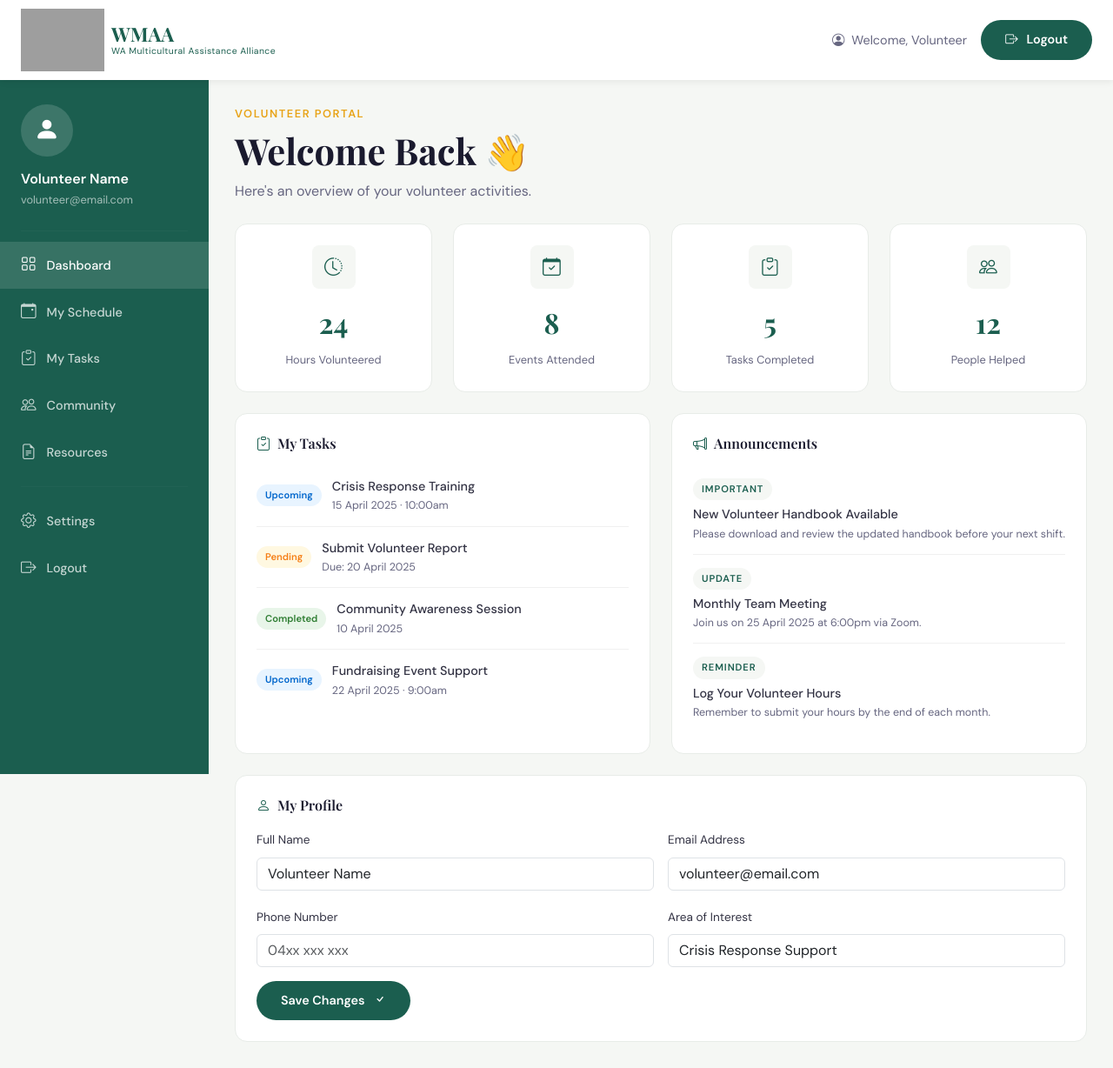
After one commit to Harpreet-Personal/WMAA-Website-Project, a Flask app: page /dashboard in a window 1280 px wide. The commit adds this page. Shown: the whole page at 87% size. Run offline with Flask 3, Linux system fonts and the light colour scheme; some libraries are stand-ins or nearby versions; grey boxes are pictures that could not be loaded.

Commit message:
feat: add volunteer portal, login/signup, dashboard and navbar updates after Flask integration

```diff
--- a/app.py
+++ b/app.py
@@ -28,7 +28,7 @@ def inject_language():
 
 @app.route("/")
 def home():
-    return render_template("index.html")
+    return render_template("index.html", page_name='home')
 
 @app.route("/about")
 def about():
@@ -63,7 +63,17 @@ def set_language(lang):
     if lang in supported_languages:
         session["lang"] = lang
     return redirect(request.referrer or url_for("home"))
+@app.route("/volunteer")
+def volunteer():
+    return render_template("volunteer.html")
 
+@app.route("/forgot-password")
+def forgot_password():
+    return render_template("forgot-password.html")
+
+@app.route("/dashboard")
+def dashboard():
+    return render_template("dashboard.html")
 
 if __name__ == "__main__":
     app.run(debug=True)
--- a/static/css/style.css
+++ b/static/css/style.css
@@ -63,10 +63,36 @@ a    { color: inherit; text-decoration: none; }
 }
 #mainNav.scrolled .brand-text { color: var(--clr-primary); }
 
+.brand-wrap { display: flex; flex-direction: column; line-height: 1.15; }
+.brand-fullname {
+  font-size: 0.65rem;
+  font-weight: 400;
+  color: rgba(255, 255, 255, 0.85);
+  letter-spacing: 0.04em;
+}
+#mainNav.scrolled .brand-fullname { color: var(--clr-primary) !important; }
+.navbar-brand img {
+  height: 72px !important;
+  width: auto !important;
+  max-height: none !important;
+}
+.navbar-brand {
+  padding-top: 0 !important;
+  padding-bottom: 0 !important;
+  white-space: normal !important;
+}
+#mainNav .navbar-brand img {
+  height: 72px !important;
+  width: auto !important;
+  max-height: 72px !important;
+  min-height: 72px !important;
+}
+
 .nav-link {
-  font-size: .9rem; font-weight: 500;
+  font-size: .82rem;
+  font-weight: 500;
   color: rgba(255,255,255,.9) !important;
-  padding: 6px 10px !important;
+  padding: 6px 7px !important;
   border-radius: var(--radius-sm);
   transition: color var(--transition), background var(--transition);
 }
@@ -167,11 +193,21 @@ a    { color: inherit; text-decoration: none; }
   display: inline-flex; align-items: center; gap: 6px;
 }
 .btn-primary-green:hover { background: var(--clr-primary-light); color: var(--clr-white); transform: translateY(-2px); }
-
+.btn-volunteer {
+  background: var(--clr-primary);
+  color: var(--clr-white) !important;
+  font-weight: 600;
+  font-size: .875rem;
+  padding: 8px 20px;
+  border-radius: 50px;
+  white-space: nowrap;
+  transition: background var(--transition), transform var(--transition);
+}
+.btn-volunteer:hover { background: var(--clr-primary-light); transform: translateY(-1px); }
 /* ── About ───────────────────────────────────────────────── */
 .about-img-wrap { position: relative; display: inline-block; }
 .about-img { border-radius: var(--radius-lg); box-shadow: var(--shadow-lg); object-fit: cover; max-height: 460px; }
-.about-badge { position: absolute; bottom: -20px; right: -20px; background: var(--clr-white); border-radius: var(--radius-md); box-shadow: var(--shadow-md); padding: 16px 20px; display: flex; align-items: center; gap: 12px; font-size: .8rem; font-weight: 600; color: var(--clr-primary); line-height: 1.3; }
+.about-badge { position: static; margin-top: 12px; background: var(--clr-white); border-radius: var(--radius-md); box-shadow: var(--shadow-md); padding: 16px 20px; display: flex; align-items: center; gap: 12px; font-size: .8rem; font-weight: 600; color: var(--clr-primary); line-height: 1.3; }
 .vision-box { background: var(--clr-bg-light); border-left: 4px solid var(--clr-accent); border-radius: 0 var(--radius-sm) var(--radius-sm) 0; padding: 20px 24px; }
 .vision-box.large { padding: 28px 32px; }
 .vision-box h5 { font-family: var(--ff-heading); color: var(--clr-primary); margin-bottom: .5rem; }
--- a/templates/base.html
+++ b/templates/base.html
@@ -9,7 +9,7 @@
   <link href="https://fonts.googleapis.com/css2?family=Playfair+Display:wght@600;700&family=DM+Sans:wght@300;400;500;600&display=swap" rel="stylesheet" />
   <link rel="stylesheet" href="{{ url_for('static', filename='css/style.css') }}">
 </head>
-<body>
+<body data-page="{{ page_name | default('') }}">
   {% include 'navbar.html' %}
   {% block content %}{% endblock %}
   <script src="https://cdn.jsdelivr.net/npm/bootstrap@5.3.3/dist/js/bootstrap.bundle.min.js"></script>
--- /dev/null
+++ b/templates/dashboard.html
@@ -0,0 +1,223 @@
+<!DOCTYPE html>
+<html lang="en">
+<head>
+  <meta charset="UTF-8" /><meta name="viewport" content="width=device-width, initial-scale=1.0" />
+  <title>Volunteer Dashboard | WMAA</title>
+  <link rel="stylesheet" href="https://cdn.jsdelivr.net/npm/bootstrap@5.3.3/dist/css/bootstrap.min.css" />
+  <link rel="stylesheet" href="https://cdn.jsdelivr.net/npm/bootstrap-icons@1.11.3/font/bootstrap-icons.min.css" />
+  <link href="https://fonts.googleapis.com/css2?family=Playfair+Display:wght@600;700&family=DM+Sans:wght@300;400;500;600&display=swap" rel="stylesheet" />
+  <link rel="stylesheet" href="{{ url_for('static', filename='css/style.css') }}">
+  <style>
+    .dashboard-sidebar { background: var(--clr-primary); min-height: 100vh; padding: 30px 0; }
+    .sidebar-link { display: flex; align-items: center; gap: 12px; padding: 12px 24px; color: rgba(255,255,255,.75); font-size: .9rem; font-weight: 500; transition: all var(--transition); text-decoration: none; }
+    .sidebar-link:hover, .sidebar-link.active { background: rgba(255,255,255,.12); color: var(--clr-white); }
+    .sidebar-link i { font-size: 1.1rem; }
+    .sidebar-divider { border-color: rgba(255,255,255,.1); margin: 12px 24px; }
+    .dashboard-card { background: var(--clr-white); border: 1px solid #e8ece8; border-radius: var(--radius-md); padding: 24px; height: 100%; }
+    .dashboard-stat { text-align: center; }
+    .dashboard-stat-num { font-family: var(--ff-heading); font-size: 2rem; font-weight: 700; color: var(--clr-primary); display: block; }
+    .dashboard-stat-label { font-size: .8rem; color: var(--clr-muted); }
+    .task-item { display: flex; align-items: center; gap: 12px; padding: 12px 0; border-bottom: 1px solid #f0f0f0; }
+    .task-item:last-child { border-bottom: none; }
+    .task-badge { font-size: .7rem; font-weight: 600; padding: 3px 10px; border-radius: 50px; }
+    .badge-upcoming { background: #e8f4ff; color: #0066cc; }
+    .badge-completed { background: #e8f5e9; color: #2e7d32; }
+    .badge-pending { background: #fff8e1; color: #f57f17; }
+  </style>
+</head>
+<body data-page="dashboard" style="background: var(--clr-bg-light);">
+
+  <!-- TOP NAVBAR -->
+  <nav class="navbar navbar-expand-lg fixed-top scrolled" id="mainNav">
+    <div class="container-fluid px-4">
+      <a class="navbar-brand d-flex align-items-center gap-2" href="{{ url_for('home') }}">
+        <img src="https://static.wixstatic.com/media/848b67_6e855971355b428b9e360cd85d651ff0~mv2.png/v1/fill/w_172,h_179,al_c,q_85,usm_0.66_1.00_0.01,enc_avif,quality_auto/848b67_6e855971355b428b9e360cd85d651ff0~mv2.png" alt="WMAA" height="72" />
+        <div class="brand-wrap"><span class="brand-text">WMAA</span><span class="brand-fullname">WA Multicultural Assistance Alliance</span></div>
+      </a>
+      <div class="ms-auto d-flex align-items-center gap-3">
+        <span style="font-size:.9rem; color:var(--clr-muted);"><i class="bi bi-person-circle me-1"></i> Welcome, Volunteer</span>
+        <a href="{{ url_for('volunteer') }}" class="btn btn-primary-green btn-sm">
+          <i class="bi bi-box-arrow-right me-1"></i> Logout
+        </a>
+      </div>
+    </div>
+  </nav>
+
+  <div style="padding-top: 90px;">
+    <div class="d-flex">
+
+      <!-- SIDEBAR -->
+      <div class="dashboard-sidebar" style="width: 240px; flex-shrink: 0; position: fixed; top: 90px; left: 0; height: calc(100vh - 90px); overflow-y: auto;">
+        <div class="px-4 mb-4">
+          <div style="width:60px; height:60px; background:rgba(255,255,255,.15); border-radius:50%; display:flex; align-items:center; justify-content:center; margin-bottom:12px;">
+            <i class="bi bi-person-fill" style="font-size:1.8rem; color:white;"></i>
+          </div>
+          <p style="color:white; font-weight:600; margin:0;">Volunteer Name</p>
+          <p style="color:rgba(255,255,255,.6); font-size:.8rem; margin:0;">volunteer@email.com</p>
+        </div>
+        <hr class="sidebar-divider" />
+        <a href="#" class="sidebar-link active"><i class="bi bi-grid"></i> Dashboard</a>
+        <a href="#" class="sidebar-link"><i class="bi bi-calendar-event"></i> My Schedule</a>
+        <a href="#" class="sidebar-link"><i class="bi bi-clipboard-check"></i> My Tasks</a>
+        <a href="#" class="sidebar-link"><i class="bi bi-people"></i> Community</a>
+        <a href="#" class="sidebar-link"><i class="bi bi-file-earmark-text"></i> Resources</a>
+        <hr class="sidebar-divider" />
+        <a href="#" class="sidebar-link"><i class="bi bi-gear"></i> Settings</a>
+        <a href="{{ url_for('volunteer') }}" class="sidebar-link"><i class="bi bi-box-arrow-right"></i> Logout</a>
+      </div>
+
+      <!-- MAIN CONTENT -->
+      <div style="margin-left: 240px; padding: 30px; width: 100%;">
+
+        <!-- WELCOME -->
+        <div class="mb-4">
+          <p class="section-eyebrow">Volunteer Portal</p>
+          <h2 class="section-heading" style="margin-bottom:.5rem;">Welcome Back 👋</h2>
+          <p style="color:var(--clr-muted);">Here's an overview of your volunteer activities.</p>
+        </div>
+
+        <!-- STATS ROW -->
+        <div class="row g-4 mb-4">
+          <div class="col-md-3">
+            <div class="dashboard-card dashboard-stat">
+              <div style="width:50px; height:50px; background:var(--clr-bg-light); border-radius:var(--radius-sm); display:flex; align-items:center; justify-content:center; margin:0 auto 12px;">
+                <i class="bi bi-clock-history" style="color:var(--clr-primary); font-size:1.3rem;"></i>
+              </div>
+              <span class="dashboard-stat-num">24</span>
+              <span class="dashboard-stat-label">Hours Volunteered</span>
+            </div>
+          </div>
+          <div class="col-md-3">
+            <div class="dashboard-card dashboard-stat">
+              <div style="width:50px; height:50px; background:var(--clr-bg-light); border-radius:var(--radius-sm); display:flex; align-items:center; justify-content:center; margin:0 auto 12px;">
+                <i class="bi bi-calendar-check" style="color:var(--clr-primary); font-size:1.3rem;"></i>
+              </div>
+              <span class="dashboard-stat-num">8</span>
+              <span class="dashboard-stat-label">Events Attended</span>
+            </div>
+          </div>
+          <div class="col-md-3">
+            <div class="dashboard-card dashboard-stat">
+              <div style="width:50px; height:50px; background:var(--clr-bg-light); border-radius:var(--radius-sm); display:flex; align-items:center; justify-content:center; margin:0 auto 12px;">
+                <i class="bi bi-clipboard-check" style="color:var(--clr-primary); font-size:1.3rem;"></i>
+              </div>
+              <span class="dashboard-stat-num">5</span>
+              <span class="dashboard-stat-label">Tasks Completed</span>
+            </div>
+          </div>
+          <div class="col-md-3">
+            <div class="dashboard-card dashboard-stat">
+              <div style="width:50px; height:50px; background:var(--clr-bg-light); border-radius:var(--radius-sm); display:flex; align-items:center; justify-content:center; margin:0 auto 12px;">
+                <i class="bi bi-people" style="color:var(--clr-primary); font-size:1.3rem;"></i>
+              </div>
+              <span class="dashboard-stat-num">12</span>
+              <span class="dashboard-stat-label">People Helped</span>
+            </div>
+          </div>
+        </div>
+
+        <!-- TASKS AND SCHEDULE ROW -->
+        <div class="row g-4 mb-4">
+
+          <!-- UPCOMING TASKS -->
+          <div class="col-md-6">
+            <div class="dashboard-card">
+              <h6 style="font-family:var(--ff-heading); color:var(--clr-dark); margin-bottom:16px;"><i class="bi bi-clipboard-check me-2" style="color:var(--clr-primary);"></i>My Tasks</h6>
+              <div class="task-item">
+                <span class="task-badge badge-upcoming">Upcoming</span>
+                <div>
+                  <p style="margin:0; font-size:.9rem; font-weight:500;">Crisis Response Training</p>
+                  <p style="margin:0; font-size:.78rem; color:var(--clr-muted);">15 April 2025 · 10:00am</p>
+                </div>
+              </div>
+              <div class="task-item">
+                <span class="task-badge badge-pending">Pending</span>
+                <div>
+                  <p style="margin:0; font-size:.9rem; font-weight:500;">Submit Volunteer Report</p>
+                  <p style="margin:0; font-size:.78rem; color:var(--clr-muted);">Due: 20 April 2025</p>
+                </div>
+              </div>
+              <div class="task-item">
+                <span class="task-badge badge-completed">Completed</span>
+                <div>
+                  <p style="margin:0; font-size:.9rem; font-weight:500;">Community Awareness Session</p>
+                  <p style="margin:0; font-size:.78rem; color:var(--clr-muted);">10 April 2025</p>
+                </div>
+              </div>
+              <div class="task-item">
+                <span class="task-badge badge-upcoming">Upcoming</span>
+                <div>
+                  <p style="margin:0; font-size:.9rem; font-weight:500;">Fundraising Event Support</p>
+                  <p style="margin:0; font-size:.78rem; color:var(--clr-muted);">22 April 2025 · 9:00am</p>
+                </div>
+              </div>
+            </div>
+          </div>
+
+          <!-- ANNOUNCEMENTS -->
+          <div class="col-md-6">
+            <div class="dashboard-card">
+              <h6 style="font-family:var(--ff-heading); color:var(--clr-dark); margin-bottom:16px;"><i class="bi bi-megaphone me-2" style="color:var(--clr-primary);"></i>Announcements</h6>
+              <div class="task-item">
+                <div>
+                  <span class="news-tag" style="margin-bottom:4px; display:inline-block;">Important</span>
+                  <p style="margin:0; font-size:.9rem; font-weight:500;">New Volunteer Handbook Available</p>
+                  <p style="margin:0; font-size:.78rem; color:var(--clr-muted);">Please download and review the updated handbook before your next shift.</p>
+                </div>
+              </div>
+              <div class="task-item">
+                <div>
+                  <span class="news-tag" style="margin-bottom:4px; display:inline-block;">Update</span>
+                  <p style="margin:0; font-size:.9rem; font-weight:500;">Monthly Team Meeting</p>
+                  <p style="margin:0; font-size:.78rem; color:var(--clr-muted);">Join us on 25 April 2025 at 6:00pm via Zoom.</p>
+                </div>
+              </div>
+              <div class="task-item">
+                <div>
+                  <span class="news-tag" style="margin-bottom:4px; display:inline-block;">Reminder</span>
+                  <p style="margin:0; font-size:.9rem; font-weight:500;">Log Your Volunteer Hours</p>
+                  <p style="margin:0; font-size:.78rem; color:var(--clr-muted);">Remember to submit your hours by the end of each month.</p>
+                </div>
+              </div>
+            </div>
+          </div>
+        </div>
+
+        <!-- PROFILE SECTION -->
+        <div class="row g-4">
+          <div class="col-md-12">
+            <div class="dashboard-card">
+              <h6 style="font-family:var(--ff-heading); color:var(--clr-dark); margin-bottom:16px;"><i class="bi bi-person me-2" style="color:var(--clr-primary);"></i>My Profile</h6>
+              <div class="row g-3">
+                <div class="col-md-6">
+                  <label class="form-label" style="font-size:.85rem;">Full Name</label>
+                  <input type="text" class="form-control" value="Volunteer Name" />
+                </div>
+                <div class="col-md-6">
+                  <label class="form-label" style="font-size:.85rem;">Email Address</label>
+                  <input type="email" class="form-control" value="volunteer@email.com" />
+                </div>
+                <div class="col-md-6">
+                  <label class="form-label" style="font-size:.85rem;">Phone Number</label>
+                  <input type="tel" class="form-control" placeholder="04xx xxx xxx" />
+                </div>
+                <div class="col-md-6">
+                  <label class="form-label" style="font-size:.85rem;">Area of Interest</label>
+                  <input type="text" class="form-control" value="Crisis Response Support" />
+                </div>
+                <div class="col-12">
+                  <button class="btn btn-primary-green">Save Changes <i class="bi bi-check ms-1"></i></button>
+                </div>
+              </div>
+            </div>
+          </div>
+        </div>
+
+      </div>
+    </div>
+  </div>
+
+  <script src="https://cdn.jsdelivr.net/npm/bootstrap@5.3.3/dist/js/bootstrap.bundle.min.js"></script>
+  <script src="{{ url_for('static', filename='js/script.js') }}"></script>
+</body>
+</html>
--- a/templates/index.html
+++ b/templates/index.html
@@ -49,7 +49,7 @@
       <div class="row align-items-center min-vh-100">
         <div class="col-lg-7 hero-text" data-animate="fade-up">
           <p class="hero-eyebrow">{{ _('WA Multicultural Assistance Alliance') }}</p>
-          <h1 class="hero-heading">{{ _('Responding With Compassion, Leading With Purpose') }}</h1>
+          <h1 class="hero-heading">{{ _('Responding With Compassion,') }}<br />{{ _('Leading With Purpose') }}</h1>
           <p class="hero-sub">{{ _('Partner with WMAA to expand our reach and impact. Together, we can create a stronger, more connected community across Western Australia.') }}</p>
           <a href="{{ url_for('about') }}" class="btn btn-hero-primary">{{ _('Learn More') }}</a>
           <a href="{{ url_for('donate') }}" class="btn btn-hero-outline">{{ _('Donate Now') }}</a>
```
Also changed, not shown: templates/forgot-password.html (added, +110 -0 lines), templates/navbar.html (+6 -3 lines), templates/volunteer.html (added, +147 -0 lines).
